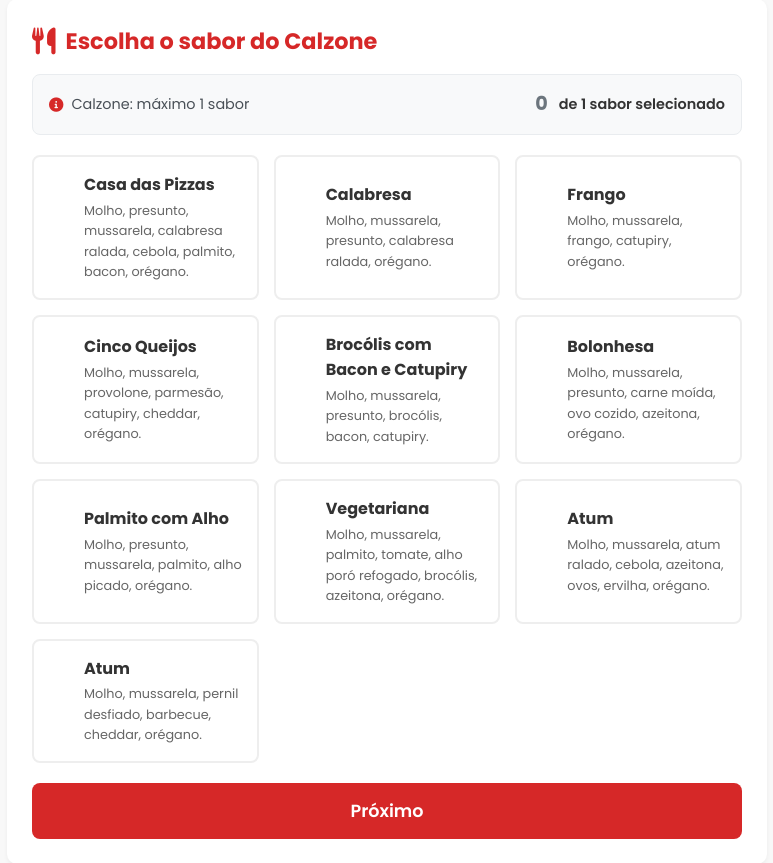
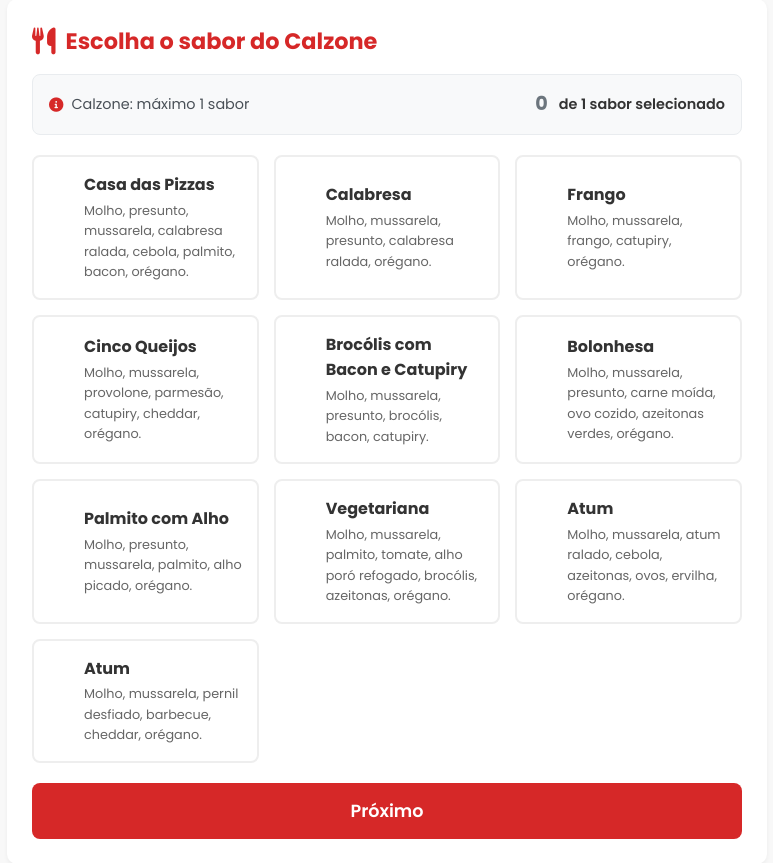
Before and after one commit to AlessaLeit/piWebSenac, a Django app: page /sabores_calzone/ in a window 1280 px wide. Shown: the part 327-1190 px from the top of the page, without its empty margins (253-1026 px from the left). Run offline with Django 5.2, Linux system fonts and the light colour scheme.

Commit message:
correções escrita

```diff
--- a/PiWeb/pi/templates/pedido/sabores_calzone.html
+++ b/PiWeb/pi/templates/pedido/sabores_calzone.html
@@ -139,7 +139,7 @@
               <label for="bolonhesa">
                 <div class="info-sabor">
                   <h3>Bolonhesa</h3>
-                  <p>Molho, mussarela, presunto, carne moída, ovo cozido, azeitona, orégano.</p>
+                  <p>Molho, mussarela, presunto, carne moída, ovo cozido, azeitonas verdes, orégano.</p>
                 </div>
               </label>
             </div>
@@ -157,7 +157,7 @@
               <label for="vegetariana">
                 <div class="info-sabor">
                   <h3>Vegetariana</h3>
-                  <p>Molho, mussarela, palmito, tomate, alho poró refogado, brocólis, azeitona, orégano.</p>
+                  <p>Molho, mussarela, palmito, tomate, alho poró refogado, brocólis, azeitonas, orégano.</p>
                 </div>
               </label>
             </div>
@@ -166,7 +166,7 @@
               <label for="atum">
                 <div class="info-sabor">
                   <h3>Atum </h3>
-                  <p>Molho, mussarela, atum ralado, cebola, azeitona, ovos, ervilha, orégano.</p>
+                  <p>Molho, mussarela, atum ralado, cebola, azeitonas, ovos, ervilha, orégano.</p>
                 </div>
               </label>
             </div>
```
Also changed, not shown: PiWeb/pi/templates/pedido/sabores.html (+6 -6 lines).
